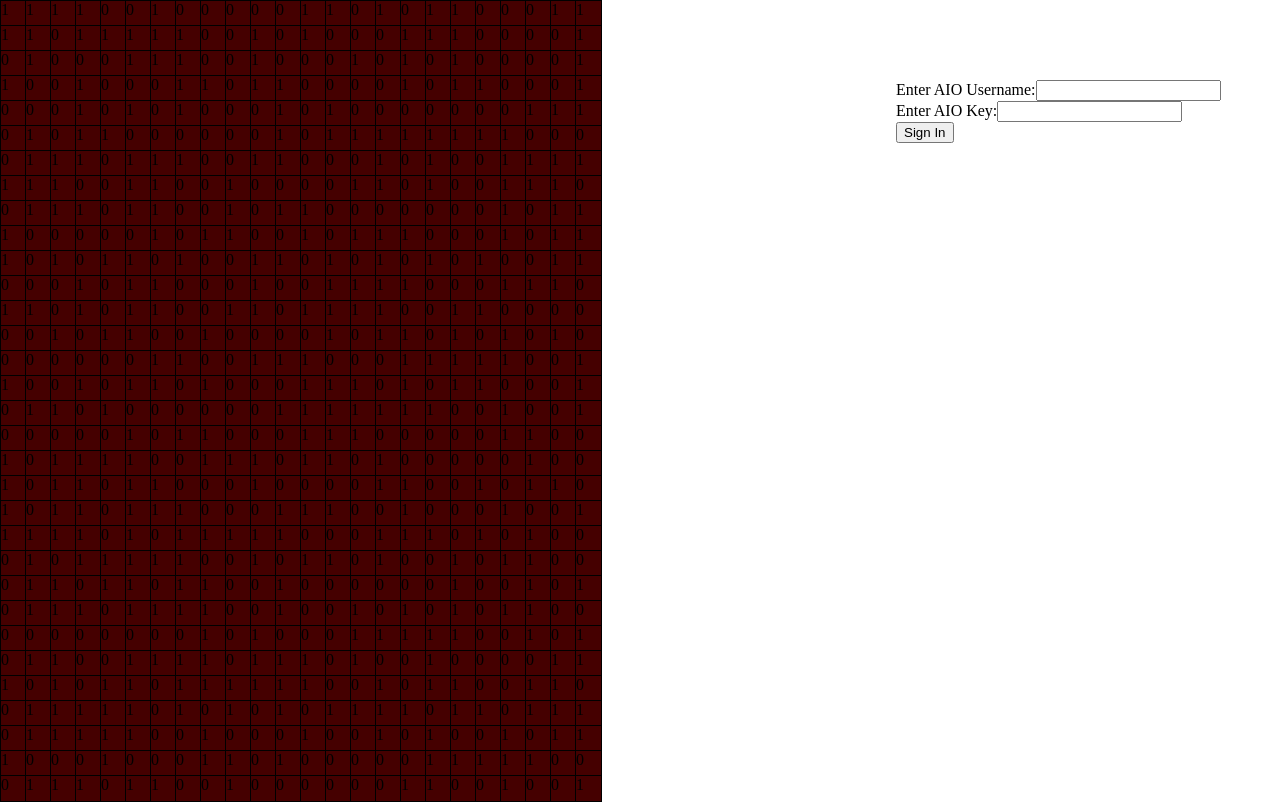
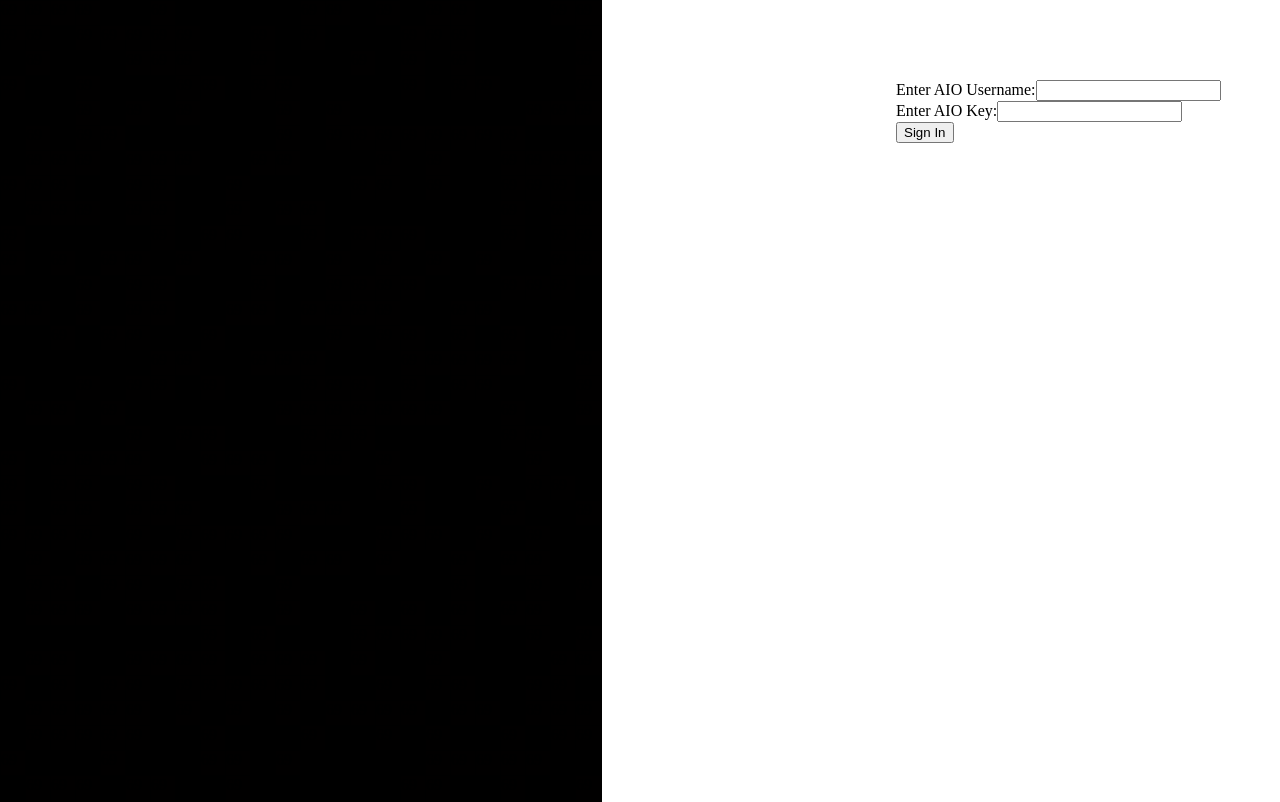
Before and after one commit to ActuallyHappening/IOT, a React (Vite) app in the folder react/: page / in a window 1280 px wide. Built offline with nearby package versions, Linux system fonts and the light colour scheme; no server answers.

Commit message:
Build should work :

```diff
--- a/react/src/components/Cell.tsx
+++ b/react/src/components/Cell.tsx
@@ -2,16 +2,25 @@ import React, { CSSProperties } from 'react'
 
 const Cell = ({
   pos,
-  colour = "black",
+  colour = undefined,
   scale = 25,
   value = "",
 }: {
   pos: [number, number],
-  colour: string | number,
+  colour: string | number | undefined,
   // colour: CSSProperties['color'],
   scale?: number,
   value?: string | number,
 }) => {
+  const getColour = (value: string | number | undefined) => {
+    if (typeof value === "string") {
+      return value
+    } else if (typeof value === "number") {
+      return `rgb(${value}, 0, 0)`
+    } else {
+      return `rgba(0, 0, 0, 0)`
+    }
+  }
   return (
     <div style={{
       position: 'absolute',
@@ -19,7 +28,7 @@ const Cell = ({
       left: pos[1] * scale,
       width: scale,
       height: scale,
-      backgroundColor: `rgba(${colour}, 0, 0, ${value > 70 || value < 0 ? 0 : 1})`,
+      backgroundColor: getColour(colour),
       // backgroundColor: colour,
       border: '1px solid black'
     }}>{String(value)}</div>
--- a/react/src/components/ThermalCam/ThermalRenderer.tsx
+++ b/react/src/components/ThermalCam/ThermalRenderer.tsx
@@ -54,7 +54,7 @@ function App({
     <>
     {frame.map((row, y) => {
       return row.map((cell, x) => {
-        return <Cell key={String(x) + ":" + String(y)} pos={[x, y]} colour={cell[0]} value={cell[1]} />
+        return <Cell key={String(x) + ":" + String(y)} pos={[x, y]} colour={cell[1]} value={cell[0]} />
       })
     })}
     </>
```
